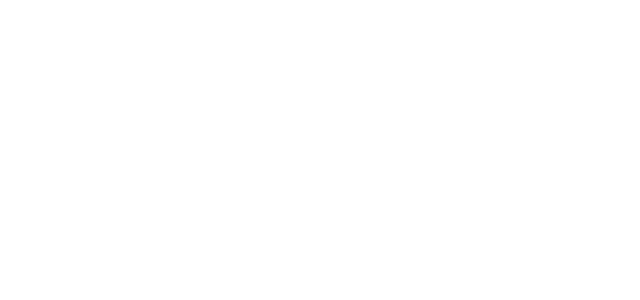
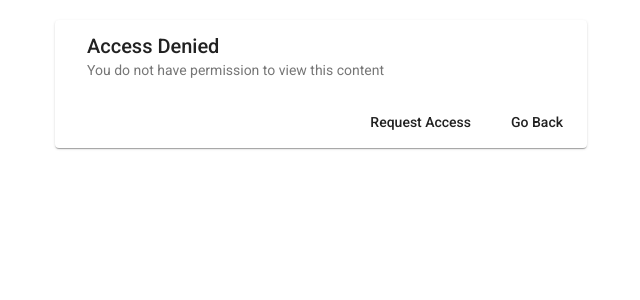
Before and after one commit to raghul-geoad/Project, an Angular app in the folder UI/: page /accessDenied in a window 1280 px wide. Before the commit this address led to /. Shown: the top 300 px of the page, without its empty margins (319-959 px from the left). Built offline with nearby package versions, Linux system fonts and the light colour scheme.

Commit message:
added access denied component

```diff
--- /dev/null
+++ b/UI/src/app/access-denied/access-denied.component.css
@@ -0,0 +1,4 @@
+mat-card{
+    width:500px;
+    margin:20px auto;
+}
--- /dev/null
+++ b/UI/src/app/access-denied/access-denied.component.html
@@ -0,0 +1,10 @@
+<mat-card>
+    <mat-card-header>
+        <mat-card-title>Access Denied</mat-card-title>
+        <mat-card-subtitle>You do not have permission to view this content</mat-card-subtitle>
+    </mat-card-header>
+    <mat-card-actions align="end">
+        <button mat-button routerLink="/dashboard">Request Access</button>
+        <button mat-button routerLink="/dashboard">Go Back</button>
+    </mat-card-actions>
+</mat-card>
--- /dev/null
+++ b/UI/src/app/access-denied/access-denied.component.ts
@@ -0,0 +1,15 @@
+import { Component, OnInit } from '@angular/core';
+
+@Component({
+  selector: 'app-access-denied',
+  templateUrl: './access-denied.component.html',
+  styleUrls: ['./access-denied.component.css']
+})
+export class AccessDeniedComponent implements OnInit {
+
+  constructor() { }
+
+  ngOnInit(): void {
+  }
+
+}
--- a/UI/src/app/app-routing.module.ts
+++ b/UI/src/app/app-routing.module.ts
@@ -8,6 +8,7 @@
 import { ExpansionpanelsComponent } from './expansionpanels/expansionpanels.component';
 import { LoginAuthGuard } from './guards/login-auth.guard';
 import { ServerInventoryComponent } from './server-inventory/server-inventory.component';
+import { AccessDeniedComponent } from './access-denied/access-denied.component';
 
 const routes: Routes = [
   {path:'',redirectTo:'/login',pathMatch:'full'},
@@ -17,7 +18,8 @@
     {path:'',component:ExpansionpanelsComponent,pathMatch:'full'},
     {path:'inventory',component:ServerInventoryComponent}
   ]
-  }
+  },
+  {path:'accessDenied',component:AccessDeniedComponent}
 
 ];
 
@@ -26,4 +28,4 @@
   exports: [RouterModule]
 })
 export class AppRoutingModule { }
-export const routingModule = [LoginComponent,SignupComponent,DashboardComponent,HeaderComponent,FooterComponent,ServerInventoryComponent]
+export const routingModule = [LoginComponent,SignupComponent,DashboardComponent,HeaderComponent,FooterComponent,ServerInventoryComponent,AccessDeniedComponent]
--- a/UI/src/app/app.module.ts
+++ b/UI/src/app/app.module.ts
@@ -18,7 +18,9 @@
 import { MatDividerModule } from '@angular/material/divider';
 import { MatListModule } from '@angular/material/list';
 import { MatExpansionModule } from '@angular/material/expansion';
+import { MatCardModule } from '@angular/material/card'
 import { ExpansionpanelsComponent } from './expansionpanels/expansionpanels.component';
+
 @NgModule({
   declarations: [
     AppComponent,
@@ -46,7 +48,8 @@
     MatListModule,
     MatIconModule,
     MatMenuModule,
-    MatExpansionModule
+    MatExpansionModule,
+    MatCardModule
   ],
   providers: [],
   bootstrap: [AppComponent]
```
Also changed, not shown: 1 other file (tests, documents, lock files or other folders).
